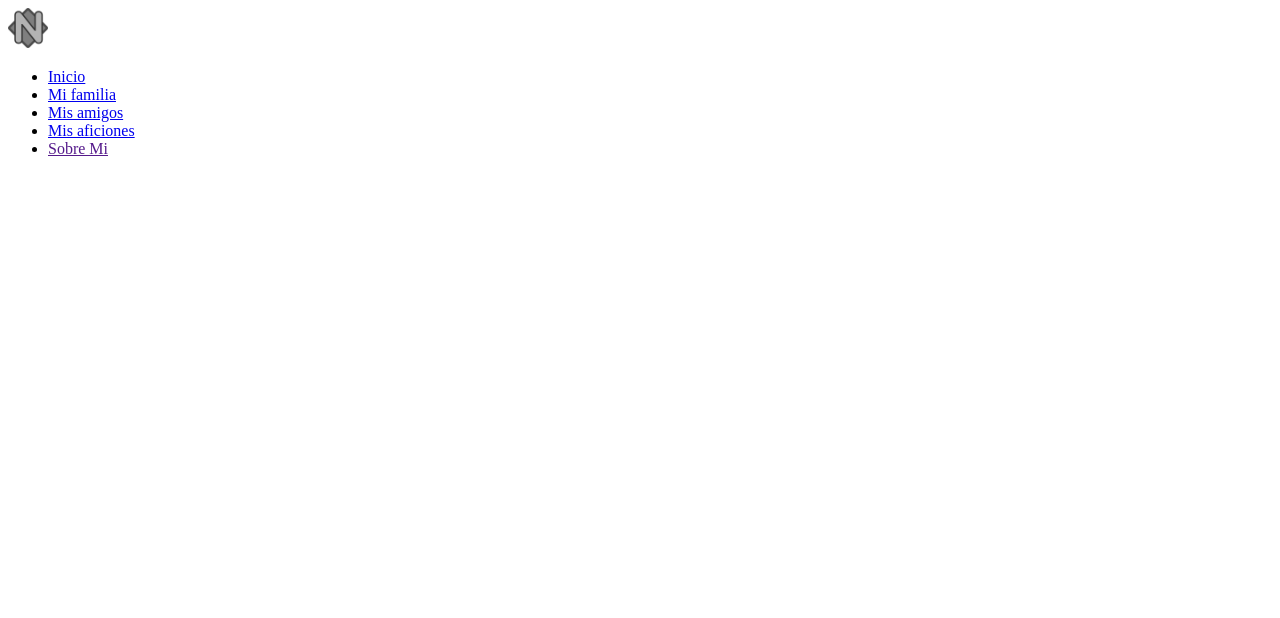
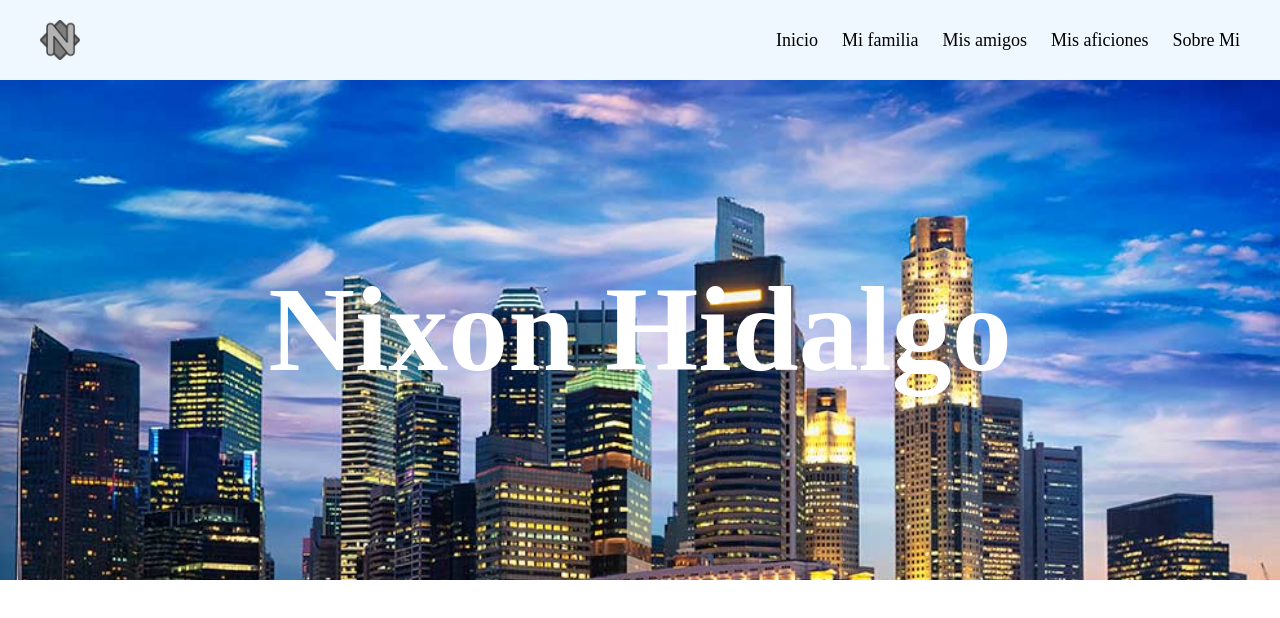
Before and after one commit to Nixdn/nixon-hidalgo, a plain HTML site: page pages/index.html in a window 1280 px wide. Drawn offline with Linux system fonts and the light colour scheme.

Commit message:
anadido estilos css y creacion del header

```diff
--- a/pages/index.html
+++ b/pages/index.html
@@ -8,10 +8,10 @@
     <title>Document</title>
 </head>
 <body>
-    <header>
+    <header class="navbar" >
        <img class="logo" src="../public/logo.png" alt="">
        <nav>
-           <ul>
+           <ul class="links" >
                <li>
                    <a href="#">Inicio</a>
                </li>
@@ -30,5 +30,10 @@
            </ul>
        </nav>
     </header>
+    <main>
+        <div class="bg-image">
+            <h1 class="title" >Nixon Hidalgo</h1>
+        </div>
+    </main>
 </body>
 </html>
--- a/styles/styles.css
+++ b/styles/styles.css
@@ -1,4 +1,57 @@
+* {
+    margin: 0;
+    padding: 0;
+    box-sizing: border-box;
+}
+
+.navbar {
+    display: flex;
+    align-items: center;
+    justify-content: space-between;
+    padding-right: 40px;
+    padding-left: 40px;
+    padding-top: 20px;
+    padding-bottom: 20px;
+    background-color: aliceblue;
+}
+
 .logo {
     width: 40px;
     height: 40px;
 }
+
+.links {
+    display: flex;
+    gap: 1.5em;
+}
+
+.bg-image {
+    width: 100%;
+    height: 500px;
+    background-size: cover;
+    background-image: url("../public/diciembre-que-es-una-smart-cit-84773.jpg");
+    background-repeat: no-repeat;
+    display: flex;
+    align-items: center;
+    justify-content: center;
+}
+
+.bg-image img {
+    width: 100%;
+}
+
+.title {
+    color: white;
+    font-size: 120px;
+    font-weight: bold;
+}
+
+ul {
+    list-style: none;
+}
+
+a {
+    text-decoration: none;
+    font-size: 18px;
+    color: black;
+}
```
Also changed, not shown: public/diciembre-que-es-una-smart-cit-84773.jpg (added).
